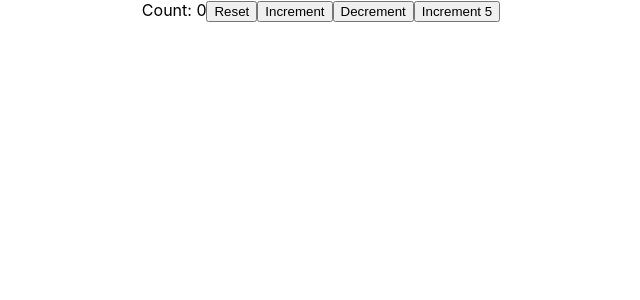
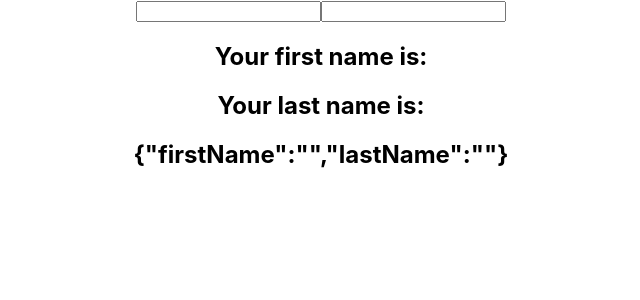
Before and after one commit to theo82/react-hooks, a React (Create React App) app: page / in a window 1280 px wide. Shown: the top 300 px of the page, without its empty margins (319-959 px from the left). Built offline with nearby package versions, Linux system fonts and the light colour scheme.

Commit message:
useState with object

```diff
--- a/src/App.js
+++ b/src/App.js
@@ -1,14 +1,14 @@
 import logo from './logo.svg';
 import './App.css';
-import ClassCounter from './components/ClassCounter';
-import HookCounter from './components/HookCounter';
-import HookCounterTwo from './components/HookCounterTwo';
-
+// import ClassCounter from './components/ClassCounter';
+// import HookCounter from './components/HookCounter';
+// import HookCounterTwo from './components/HookCounterTwo';
+import HookCounterThree from './components/useState/HookCounterThree';
 function App() {
   return (
     <div className='App'>
       {/* <ClassCounter /> */}
-      <HookCounterTwo />
+      <HookCounterThree />
     </div>
   );
 }
--- /dev/null
+++ b/src/components/useState/HookCounterThree.js
@@ -0,0 +1,37 @@
+import React, { useState } from 'react';
+
+function HookCounterThree() {
+  const [name, setName] = useState({ firstName: '', lastName: '' });
+
+  return (
+    <div>
+      <form>
+        <input
+          type='text'
+          name={name.firstName}
+          onChange={(e) =>
+            setName({
+              ...name,
+              firstName: e.target.value,
+            })
+          }
+        />
+        <input
+          type='text'
+          name={name.lastName}
+          onChange={(e) =>
+            setName({
+              ...name,
+              lastName: e.target.value,
+            })
+          }
+        />
+        <h2>Your first name is: {name.firstName}</h2>
+        <h2>Your last name is: {name.lastName}</h2>
+        <h2>{JSON.stringify(name)}</h2>
+      </form>
+    </div>
+  );
+}
+
+export default HookCounterThree;
```
Also changed, not shown: src/components/useState/ClassCounter.js (renamed from src/components/ClassCounter.js), src/components/useState/HookCounter.js (renamed from src/components/HookCounter.js), src/components/useState/HookCounterTwo.js (renamed from src/components/HookCounterTwo.js).
